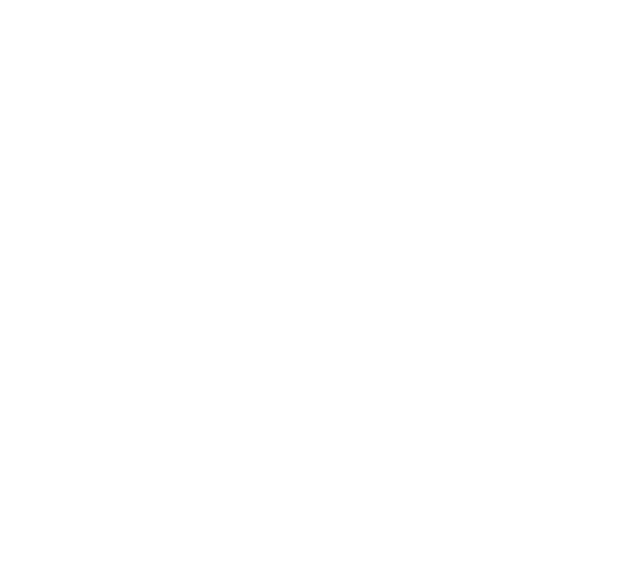
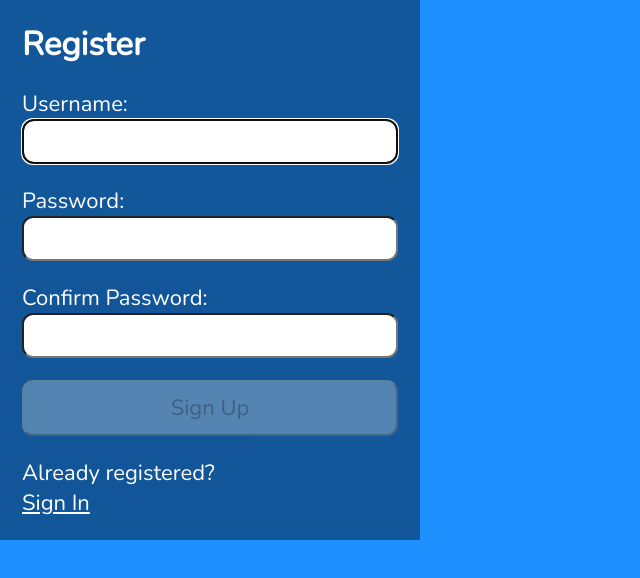
Before and after one commit to Johnnymic/BestBuy-frontEnd, a React (Vite) app in the folder bestbuy-frontend/: page /register in a window 1280 px wide. Before the commit this address had no page. Shown: the top 578 px of the page, without its empty margins (0-640 px from the left). Built offline with nearby package versions, Linux system fonts and the light colour scheme.

Commit message:
registerartion added

```diff
--- a/bestbuy-frontend/package.json
+++ b/bestbuy-frontend/package.json
@@ -10,6 +10,9 @@
     "preview": "vite preview"
   },
   "dependencies": {
+    "@fortawesome/fontawesome-svg-core": "^1.2.36",
+    "@fortawesome/free-solid-svg-icons": "^5.15.4",
+    "@fortawesome/react-fontawesome": "^0.1.16",
     "react": "^16.14.0",
     "react-dom": "^16.14.0",
     "react-icons": "^4.10.1",
--- a/bestbuy-frontend/src/App.jsx
+++ b/bestbuy-frontend/src/App.jsx
@@ -3,9 +3,8 @@
 import Header from './components/Header'
 import Footer from './components/Footer'
 import DashboardPage from './components/Dashboard/DashboardPage'
-
-import 'react-multi-carousel/lib/styles.css';
 import Slider from './components/Dashboard/Slider/Slider'
+import Register from './components/Register/Register'
 
 function App() {
   return (
@@ -15,6 +14,7 @@
       <Route path='/footer' element={<Footer/>}/>
       <Route path='/'  element={ <DashboardPage/>}/>
       <Route path='/slider' element={<Slider/>}/>
+      <Route path='/register' element={<Register/>}/>
      </Routes>
     </Router>
 
--- a/bestbuy-frontend/src/components/Dashboard/Slider/Slider.css
+++ b/bestbuy-frontend/src/components/Dashboard/Slider/Slider.css
@@ -36,6 +36,6 @@
     position: absolute;
     top:30rem;
     left: 5rem;
-    width:100%;
+    width:20%;
     background-color: red;
 }
--- /dev/null
+++ b/bestbuy-frontend/src/components/Register/Register.jsx
@@ -0,0 +1,173 @@
+import React, { useRef, useState, useEffect } from 'react';
+import { FaCheckCircle, FaInfoCircle, FaTimesCircle } from 'react-icons/fa';
+
+const USER_REGEX = /^[a-zA-Z][a-zA-Z0-9-_]{3,23}$/;
+const PWD_REGEX = /^(?=.*[a-z])(?=.*[A-Z])(?=.*[0-9])(?=.*[!@#$%]).{8,24}$/;
+
+const Register = () => {
+  const userRef = useRef();
+  const errRef = useRef();
+
+  const [user, setUser] = useState('');
+  const [validName, setValidName] = useState(false);
+  const [userFocus, setUserFocus] = useState(false);
+
+  const [pwd, setPwd] = useState('');
+  const [validPwd, setValidPwd] = useState(false);
+  const [pwdFocus, setPwdFocus] = useState(false);
+
+  const [matchPwd, setMatchPwd] = useState('');
+  const [validMatch, setValidMatch] = useState(false);
+  const [matchFocus, setMatchFocus] = useState(false);
+  const [errMsg, setErrMsg] = useState('');
+  const [success, setSuccess] = useState(false);
+
+  useEffect(() => {
+    userRef.current.focus();
+  }, []);
+
+  useEffect(() => {
+    const result = USER_REGEX.test(user);
+    setValidName(result);
+  }, [user]);
+
+  useEffect(() => {
+    const result = PWD_REGEX.test(pwd);
+    setValidPwd(result);
+    const match = pwd === matchPwd;
+    setValidMatch(match);
+  }, [pwd, matchPwd]);
+
+  const handleUserChange = (e) => {
+    setUser(e.target.value);
+  };
+
+  const handlePwdChange = (e) => {
+    setPwd(e.target.value);
+  };
+
+  const handleMatchPwdChange = (e) => {
+    setMatchPwd(e.target.value);
+  };
+
+  const handleSubmit = (e) => {
+    e.preventDefault();
+    if (validName && validPwd && validMatch) {
+      // Handle successful registration here
+      setErrMsg('');
+      setSuccess(true);
+    } else {
+      setErrMsg("Invalid Entry");
+      setSuccess(false);
+    }
+  };
+
+  return (
+    <>
+     { success ? (
+
+        <section>
+        <h1>Success!</h1>
+        <p>
+            <a href="#">Sign In</a>
+        </p>
+        </section>
+
+):(
+
+<section>
+      <p ref={errRef} className={errMsg ? "errmsg" : "offscreen"} aria-live="assertive">
+        {errMsg}
+      </p>
+      <h1>Register</h1>
+      <form onSubmit={handleSubmit}>
+        {/* Username input */}
+        <label htmlFor="username">
+          Username:
+          <FaCheckCircle className={validName ? "valid" : "hide"} />
+          <FaTimesCircle className={validName || !user ? "hide" : "invalid"} />
+        </label>
+        <input
+          type="text"
+          id="username"
+          ref={userRef}
+          autoComplete="off"
+          value={user}
+          required
+          aria-invalid={!validName}
+          aria-describedby="uidnote"
+          onFocus={() => setUserFocus(true)}
+          onBlur={() => setUserFocus(false)}
+          onChange={handleUserChange}
+        />
+        <p id="uidnote" className={userFocus && user && !validName ? "instructions" : "offscreen"}>
+          <FaInfoCircle />
+          4 to 24 characters.<br />
+          Must begin with a letter.<br />
+          Letters, numbers, underscores, hyphens allowed.
+        </p>
+
+        {/* Password input */}
+        <label htmlFor="password">
+          Password:
+          <FaCheckCircle className={validPwd ? "valid" : "hide"} />
+          <FaTimesCircle className={validPwd || !pwd ? "hide" : "invalid"} />
+        </label>
+        <input
+          type="password"
+          id="password"
+          value={pwd}
+          required
+          aria-invalid={!validPwd}
+          aria-describedby="pwdnote"
+          onFocus={() => setPwdFocus(true)}
+          onBlur={() => setPwdFocus(false)}
+          onChange={handlePwdChange}
+        />
+        <p id="pwdnote" className={pwdFocus && pwd && !validPwd ? "instructions" : "offscreen"}>
+          <FaInfoCircle />
+          8 to 24 characters.<br />
+          Must include uppercase and lowercase letters, a number, and a special character.<br />
+          Allowed special characters: <span aria-label="exclamation mark">!</span> <span aria-label="at symbol">@</span> <span aria-label="hashtag">#</span> <span aria-label="dollar sign">$</span> <span aria-label="percent">%</span>
+        </p>
+
+        {/* Confirm Password input */}
+        <label htmlFor="confirm_pwd">
+          Confirm Password:
+          <FaCheckCircle className={validMatch && matchPwd ? "valid" : "hide"} />
+          <FaTimesCircle className={validMatch || !matchPwd ? "hide" : "invalid"} />
+        </label>
+        <input
+          type="password"
+          id="confirm_pwd"
+          value={matchPwd}
+          required
+          aria-invalid={!validMatch}
+          aria-describedby="confirmPwd"
+          onFocus={() => setMatchFocus(true)}
+          onBlur={() => setMatchFocus(false)}
+          onChange={handleMatchPwdChange}
+        />
+        <p id="confirmPwd" className={matchFocus && !validMatch ? "instructions" : "offscreen"}>
+          <FaInfoCircle />
+          Must match the first password input field.
+        </p>
+
+        <button type="submit" disabled={!validName || !validPwd || !validMatch}>
+          Sign Up
+        </button>
+      </form>
+      {success && <p>Registration successful!</p>}
+      <p>
+        Already registered?<br />
+        <span className="line">
+          <a href="#">Sign In</a>
+        </span>
+      </p>
+    </section>
+    )}
+    </>
+  )
+};
+
+export default Register;
--- a/bestbuy-frontend/src/index.css
+++ b/bestbuy-frontend/src/index.css
@@ -0,0 +1,114 @@
+@import url('https://fonts.googleapis.com/css2?family=Nunito&display=swap');
+
+* {
+    margin: 0;
+    padding: 0;
+    box-sizing: border-box;
+}
+
+html {
+    font-family: 'Nunito', sans-serif;
+    font-size: 22px;
+    color: #fff;
+}
+
+body {
+    min-height: 100vh;
+    background-color: dodgerblue;
+}
+
+.App {
+  display: flex;
+  flex-direction: column;
+  justify-content: center;
+  align-items: center;
+  min-height: 100vh;
+  padding: 1rem 0.5rem;
+}
+
+section {
+    width: 100%;
+    max-width: 420px;
+    min-height: 400px;
+    display: flex;
+    flex-direction: column;
+    justify-content: flex-start;
+    padding: 1rem;
+    background-color: rgba(0,0,0,0.4);
+}
+
+form {
+    display: flex;
+    flex-direction: column;
+    justify-content: space-evenly;
+    flex-grow: 1;
+    padding-bottom: 1rem;
+}
+
+a, a:visited {
+    color: #fff;
+}
+
+input[type="text"],
+input[type="password"],
+button,
+textarea {
+  font-family: 'Nunito', sans-serif;
+  font-size: 22px;
+  padding: 0.25rem;
+  border-radius: 0.5rem;
+}
+
+label,
+button {
+  margin-top: 1rem;
+}
+
+button {
+  padding: 0.5rem;
+}
+
+.instructions {
+    font-size: 0.75rem;
+    border-radius: 0.5rem;
+    background: #000;
+    color: #fff;
+    padding: 0.25rem;
+    position: relative;
+    bottom: -10px;
+}
+
+.instructions > svg {
+    margin-right: 0.25rem;
+}
+
+.offscreen {
+    position: absolute;
+    left: -9999px;
+}
+
+.hide {
+    display: none;
+}
+
+.valid {
+    color: limegreen;
+    margin-left: 0.25rem;
+}
+
+.invalid {
+    color: red;
+    margin-left: 0.25rem;
+}
+
+.errmsg {
+    background-color: lightpink;
+    color: firebrick;
+    font-weight: bold;
+    padding: 0.5rem;
+    margin-bottom: 0.5rem;
+}
+
+.line {
+    display: inline-block;
+}
--- a/package.json
+++ /dev/null
@@ -1,5 +0,0 @@
-{
-  "dependencies": {
-    "react-multi-carousel": "^2.8.4"
-  }
-}
```
Also changed, not shown: 2 other files (tests, documents, lock files or other folders).
